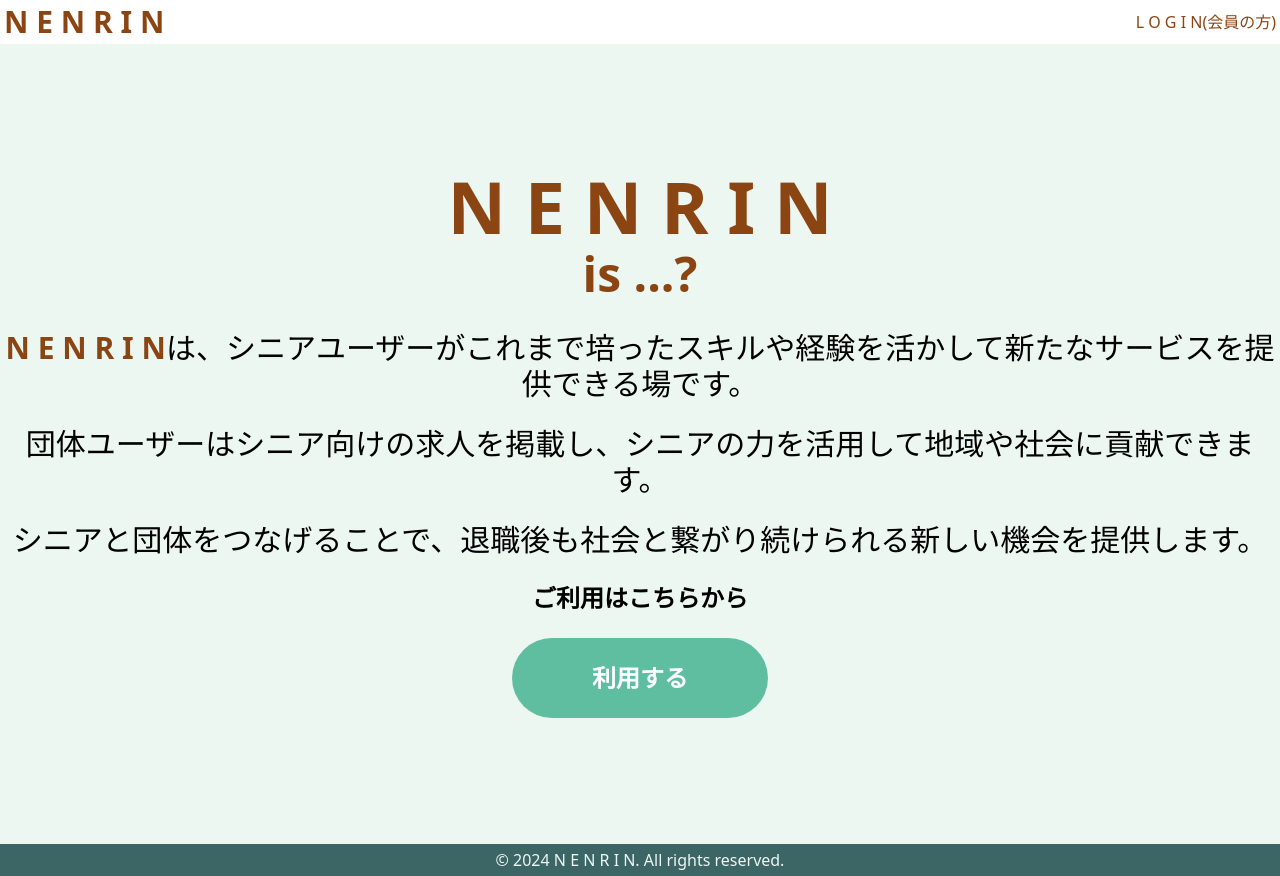
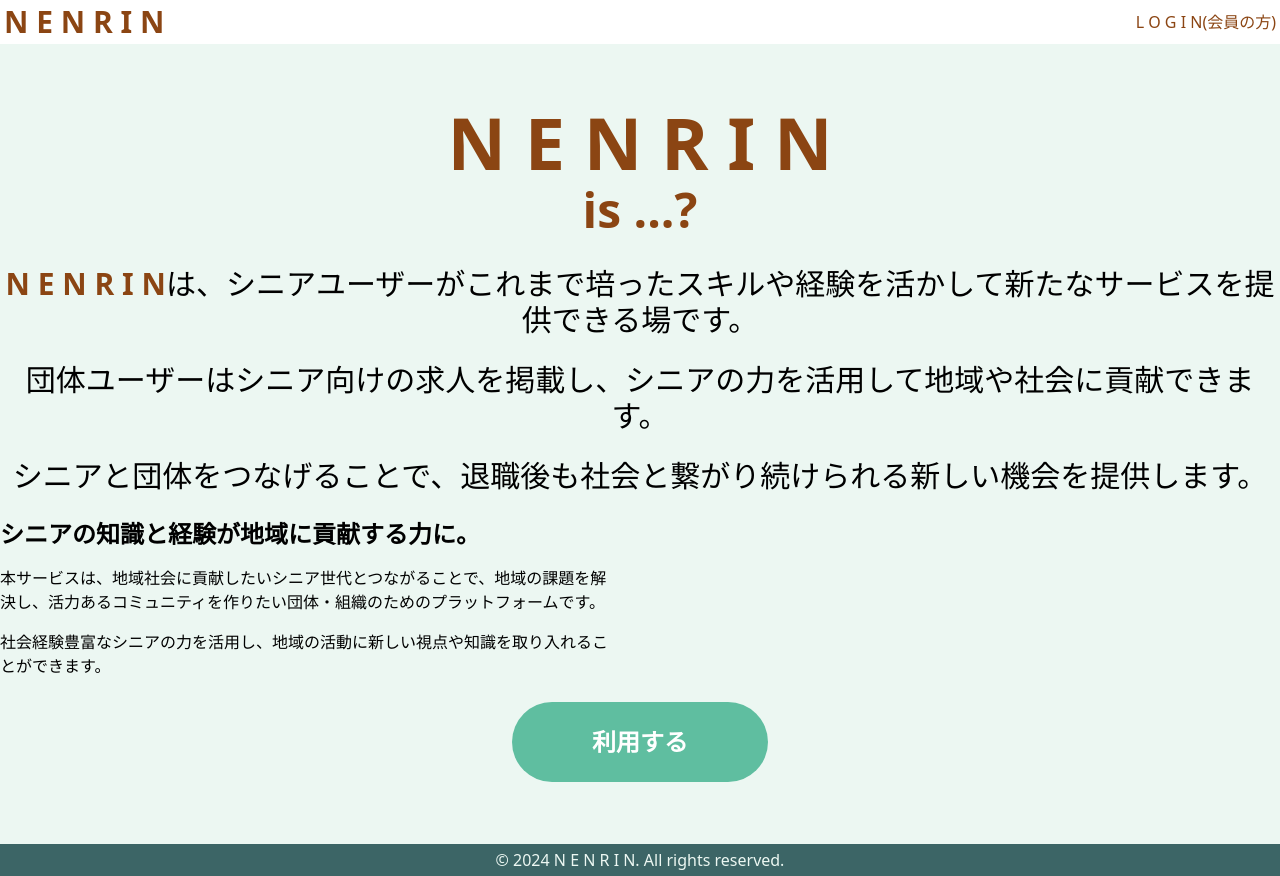
Before and after one commit to Yuka-Matsumoto/NENRIN, a Next.js app in the folder frontend/: page / in a window 1280 px wide. Built offline with nearby package versions, Linux system fonts and the light colour scheme.

Commit message:
🚧top add text

```diff
--- a/frontend/src/app/page.tsx
+++ b/frontend/src/app/page.tsx
@@ -34,7 +34,19 @@ export default function HomePage() {
         <p className="text-3xl">団体ユーザーはシニア向けの求人を掲載し、シニアの力を活用して地域や社会に貢献できます。</p>
         <p className="text-3xl">シニアと団体をつなげることで、退職後も社会と繋がり続けられる新しい機会を提供します。</p>
         {/* <img src="" alt="" /> */}
-        <p className="text-2xl font-semibold">ご利用はこちらから</p>
+        <div className="flex flex-wrap justify-between mt-12">
+          <div className="w-full md:w-1/2 text-left md:pr-8 mb-8 md:mb-0">
+            <h2 className="text-2xl font-bold mb-4 text-primary">シニアの知識と経験が地域に貢献する力に。</h2>
+            <p className="mb-4">本サービスは、地域社会に貢献したいシニア世代とつながることで、地域の課題を解決し、活力あるコミュニティを作りたい団体・組織のためのプラットフォームです。</p>
+            <p>社会経験豊富なシニアの力を活用し、地域の活動に新しい視点や知識を取り入れることができます。</p>
+          </div>
+
+          {/* <div className="w-full md:w-1/2 text-right md:pl-8">
+            <h2 className="text-2xl font-bold mb-4 text-primary">退職後も、あなたのスキルと人生経験が輝く場所がここにあります。</h2>
+            <p className="mb-4">本サービスは、退職後の新しいつながりと役割を見つけたいシニア世代のためのプラットフォームです。</p>
+            <p>自分の経験や得意分野を活かして、地域や団体と繋がり、社会参加を通じて新たな生きがいを感じることができます。</p>
+          </div> */}
+        </div>
         <SeniorUseButton onClick={handleSeniorClick} />
         {/* <p className="text-xl font-semibold">団体、自治体、企業の方はこちら</p>
         <UnionUseButton onClick={handleUnionClick} /> */}
```
